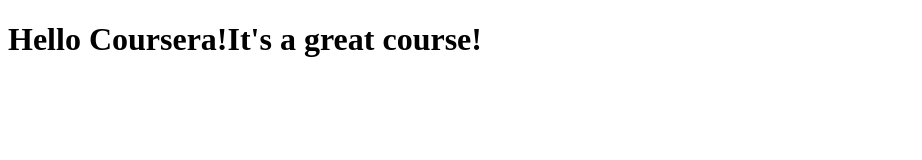
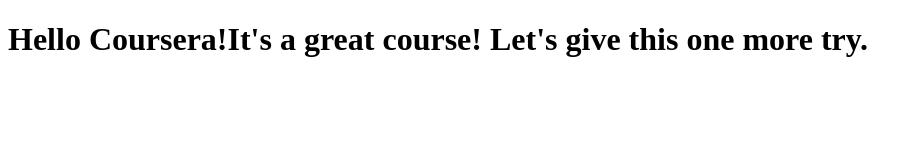
Before and after one commit to andresirmao321/coursera-test, a plain HTML site: page site/index.html in a window 1280 px wide. Shown: the whole page, without its empty margins (0-922 px from the left). Drawn offline with Linux system fonts and the light colour scheme.

Commit message:
Testing to see how this works.

```diff
--- a/site/index.html
+++ b/site/index.html
@@ -4,6 +4,6 @@
 	<title>Hello Coursera!</title>
 </head>
 <body>
-<h1>Hello Coursera!It's a great course!</h1>
+<h1>Hello Coursera!It's a great course! Let's give this one more try.</h1>
 </body>
 </html>
```
